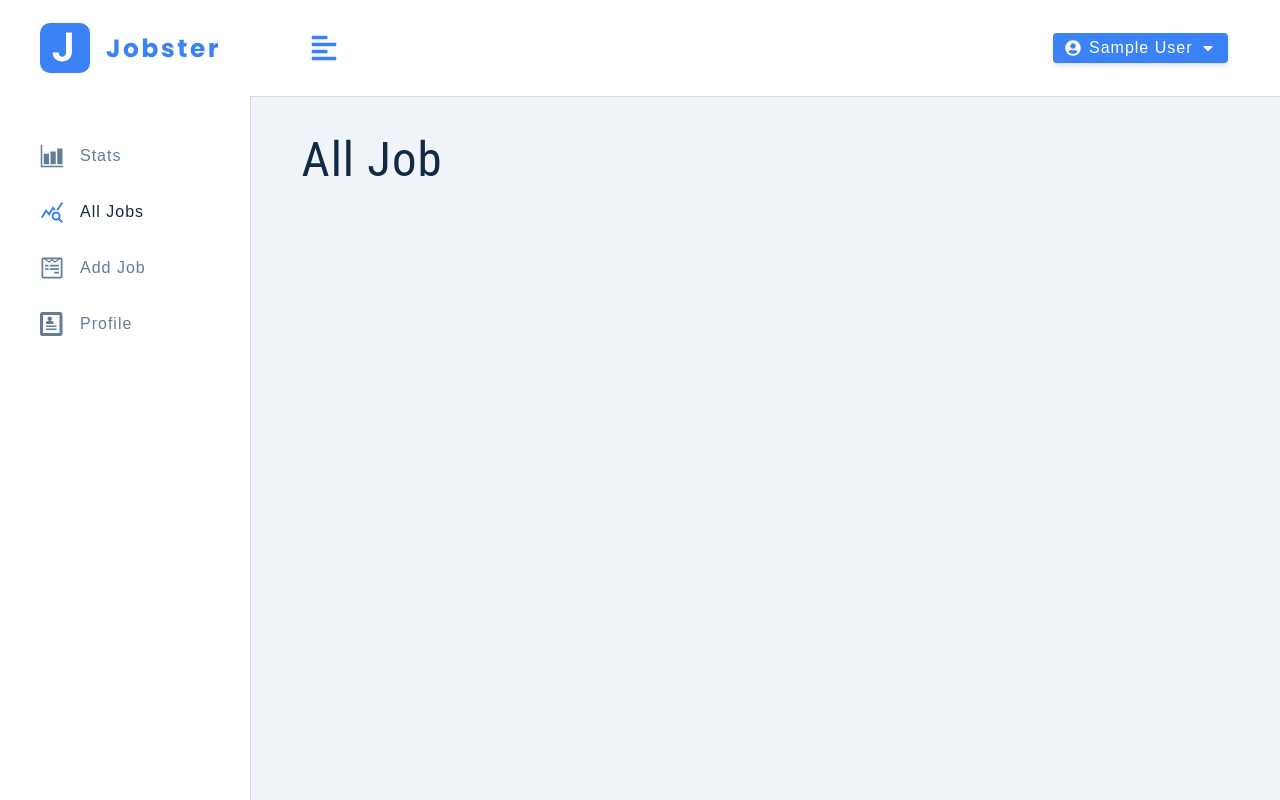
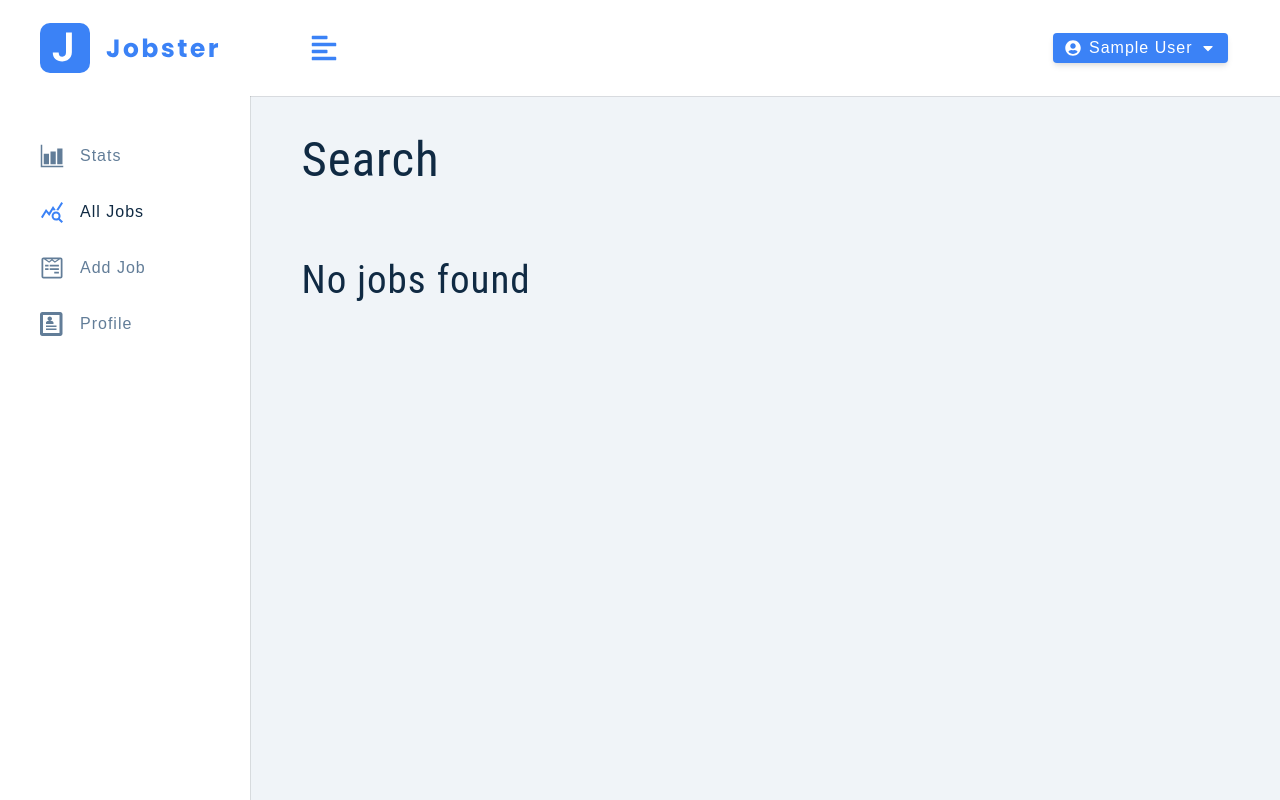
Before and after one commit to ThePrinceOfCodes/job-applications-dashboard, a React (Create React App) app: page /jobs in a window 1280 px wide. Built offline with nearby package versions, Linux system fonts and the light colour scheme; sample sign-in values are in the browser's storage.

Commit message:
jobs container ui setup

```diff
--- a/src/components/JobsContainer.js
+++ b/src/components/JobsContainer.js
@@ -1,10 +1,34 @@
 import React from "react";
+import Job from "./Job";
+import { useEffect } from "react";
+import Wrapper from "../assets/wrappers/JobsContainer";
+import { useSelector, useDispatch } from "react-redux";
 
 const JobsContainer = () => {
+    const { jobs, isLoading } = useSelector((store) => store.allJobs);
+    const dispatch = useDispatch();
 
-    return <div>
-        <h1> job</h1>
-    </div>
+    if (isLoading) {
+        return <Wrapper>
+            <h2> Loading...</h2>
+        </Wrapper>
+    }
+
+    if (jobs.length === 0) {
+        return <Wrapper>
+            <h2> No jobs found</h2>
+        </Wrapper>
+    }
+    return (
+        <Wrapper>
+            <h5>{jobs.length} jobs found</h5>
+            <div className="jobs">
+                {jobs.map((job) => {
+                    return <Job key={job._id} {...job} />
+                })}
+            </div>
+        </Wrapper>
+    )
 }
 
 export default JobsContainer
--- a/src/pages/dashboard/AllJobs.js
+++ b/src/pages/dashboard/AllJobs.js
@@ -1,9 +1,11 @@
 import React from "react"
+import { SearchContainer, JobsContainer} from '../../components'
 
 const AllJob = () => {
-    return <h1>
-        all job
-    </h1>
+    return <>
+        <SearchContainer />
+        <JobsContainer />
+    </>
 }
 
 export default AllJob
--- a/src/store.js
+++ b/src/store.js
@@ -1,10 +1,12 @@
 import { configureStore } from "@reduxjs/toolkit";
 import userSlice from "./features/user/userSlice";
 import jobSlice from "./features/job/jobSlice";
+import allJobsSlice from "./features/allJobs/allJobsSlice"
 
 export const store = configureStore({
     reducer: {
         user: userSlice,
-        job:  jobSlice
+        job: jobSlice,
+        allJobs: allJobsSlice
     }
 })
```
